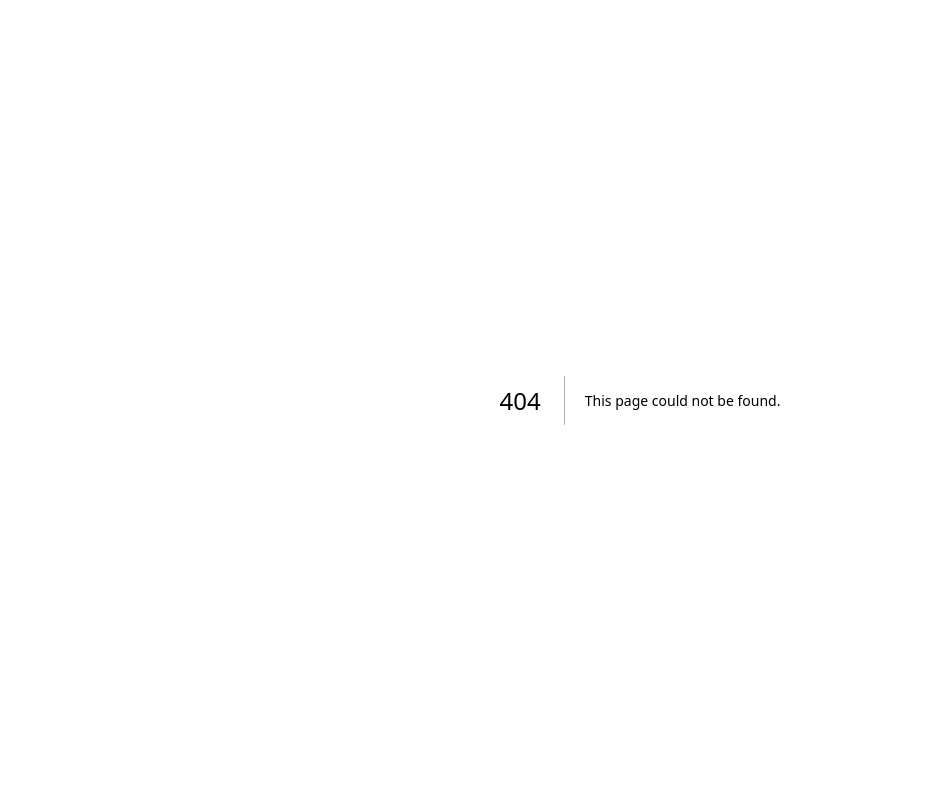
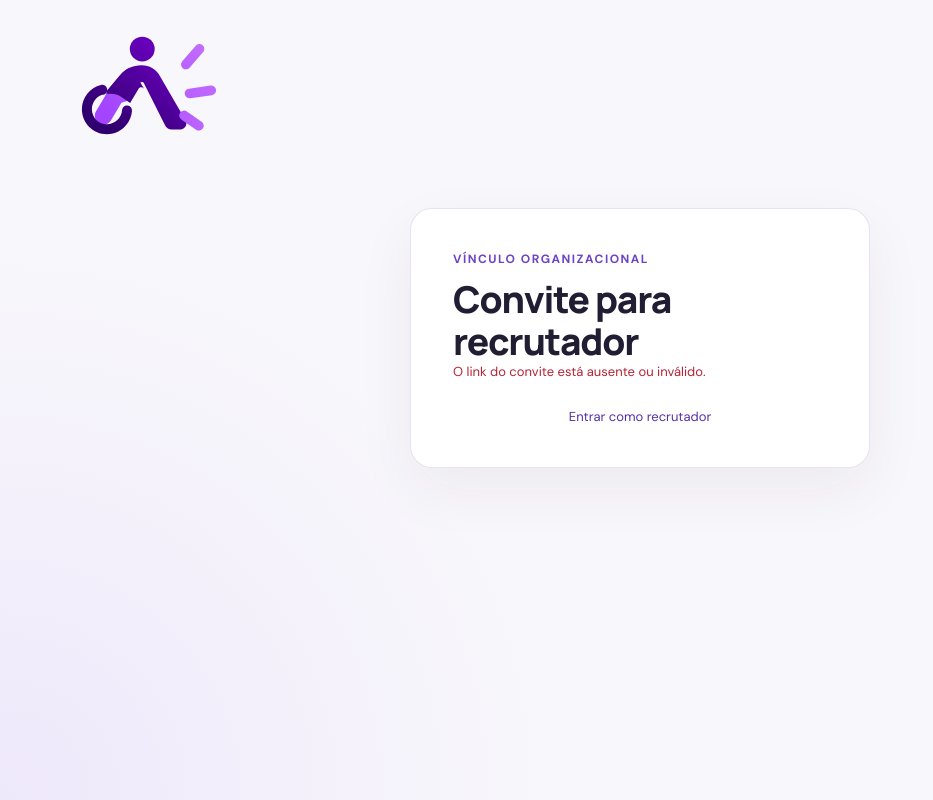
Before and after one commit to rafael-marquart/Trabalho_ModelagemDeSistema, a Next.js app: page /recrutador/convite in a window 1280 px wide. Before the commit this address had no page. Shown: the whole page, without its empty margins (0-933 px from the left). Built offline with nearby package versions, Linux system fonts and the light colour scheme.

Commit message:
feat(auth): add recruiter invitation response page

```diff
--- /dev/null
+++ b/src/app/recrutador/convite/page.tsx
@@ -0,0 +1,56 @@
+"use client";
+
+import Link from "next/link";
+import { useEffect, useState } from "react";
+
+export default function RecruiterInvitationPage() {
+  const [token, setToken] = useState("");
+  const [message, setMessage] = useState("Carregando convite…");
+  const [error, setError] = useState(false);
+  const [loading, setLoading] = useState(false);
+
+  useEffect(() => {
+    const value = new URLSearchParams(window.location.search).get("token") || "";
+    setToken(value);
+    setMessage(value ? "Entre na sua conta de recrutador para aceitar ou recusar o convite." : "O link do convite está ausente ou inválido.");
+    setError(!value);
+  }, []);
+
+  async function respond(action: "accept" | "refuse") {
+    setLoading(true);
+    setError(false);
+    try {
+      const response = await fetch("/api/recruiter/invitations/respond", {
+        method: "POST",
+        headers: { "Content-Type": "application/json" },
+        body: JSON.stringify({ token, action })
+      });
+      const result = await response.json();
+      setMessage(result.message || "Não foi possível responder ao convite.");
+      setError(!response.ok);
+    } catch {
+      setMessage("Não foi possível conectar ao serviço. Tente novamente.");
+      setError(true);
+    } finally {
+      setLoading(false);
+    }
+  }
+
+  return (
+    <main className="auth-page">
+      <Link className="brand auth-brand" href="/">
+        <img className="brand-logo" src="/images/logo-acessa-vagas.svg" alt="Acessa Vagas" />
+      </Link>
+      <section className="auth-card" aria-labelledby="invitation-title">
+        <p className="eyebrow">Vínculo organizacional</p>
+        <h1 id="invitation-title">Convite para recrutador</h1>
+        <p className={error ? "form-error" : "muted"} role={error ? "alert" : "status"} aria-live="polite">{message}</p>
+        {token && <div className="auth-form">
+          <button className="primary-button" disabled={loading} onClick={() => respond("accept")}>{loading ? "Processando…" : "Aceitar convite"}</button>
+          <button className="secondary-button" disabled={loading} onClick={() => respond("refuse")}>Recusar convite</button>
+        </div>}
+        <p className="auth-footer"><Link href="/recrutador/login">Entrar como recrutador</Link></p>
+      </section>
+    </main>
+  );
+}
```
